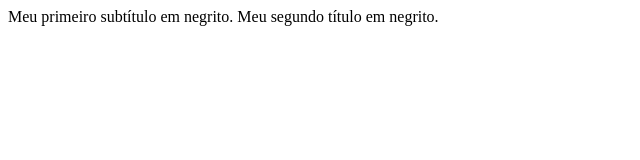
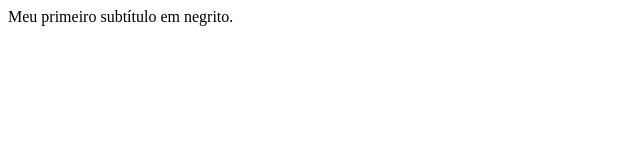
Before and after one commit to heurisken/DigitalInnovation_Curso-Git, a plain HTML site: page index.html in a window 1280 px wide. Shown: the whole page, without its empty margins (0-640 px from the left). Drawn offline with Linux system fonts and the light colour scheme.

Commit message:
Removento um subtítulo inútil.

```diff
--- a/index.html
+++ b/index.html
@@ -3,7 +3,7 @@
     <head></head>
     <body>
         <b1>Meu primeiro subtítulo em negrito.</b1>
-        <b2>Meu segundo título em negrito.</b2>
+
     </body>
     <footer></footer>
 </html>
```
